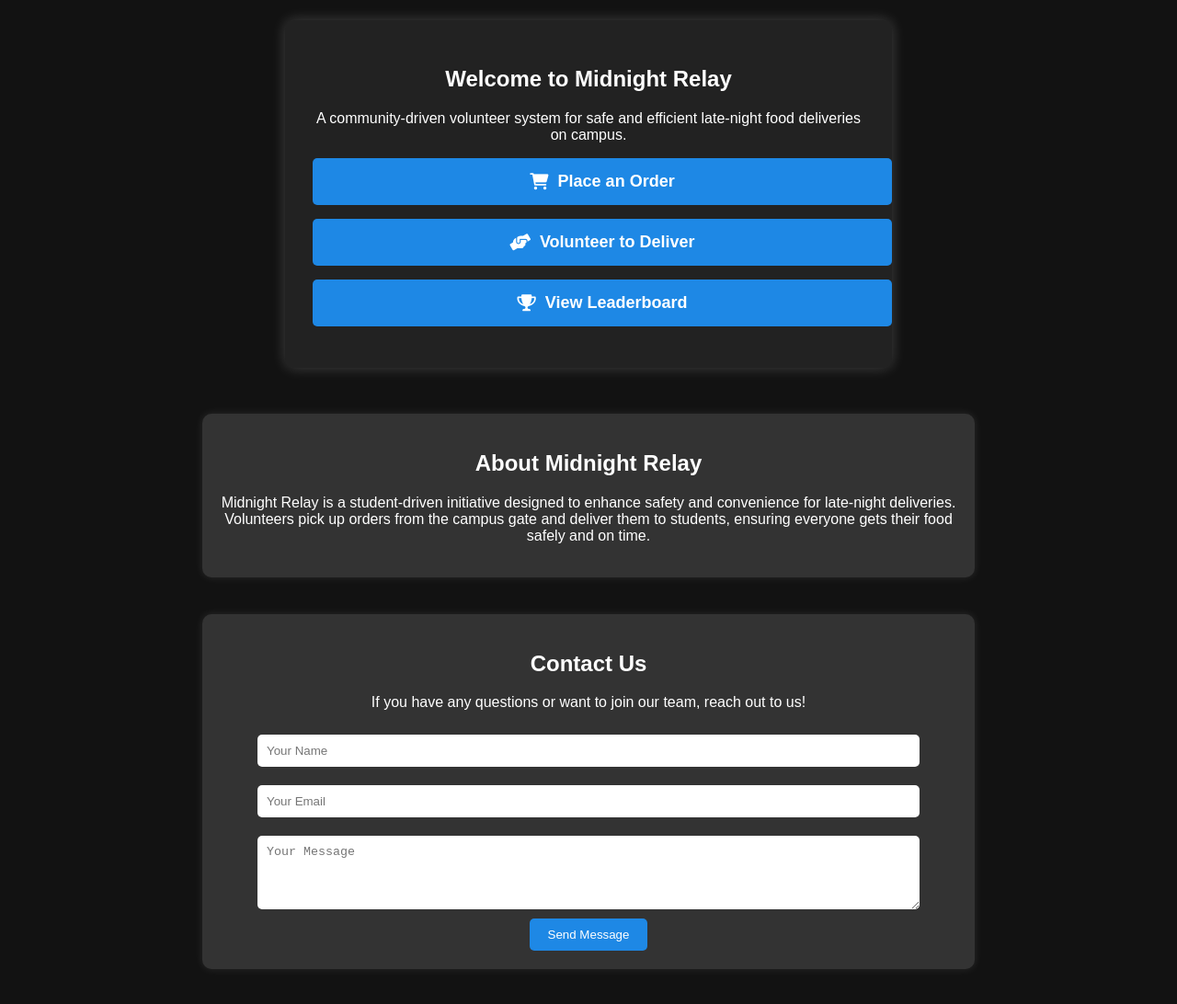
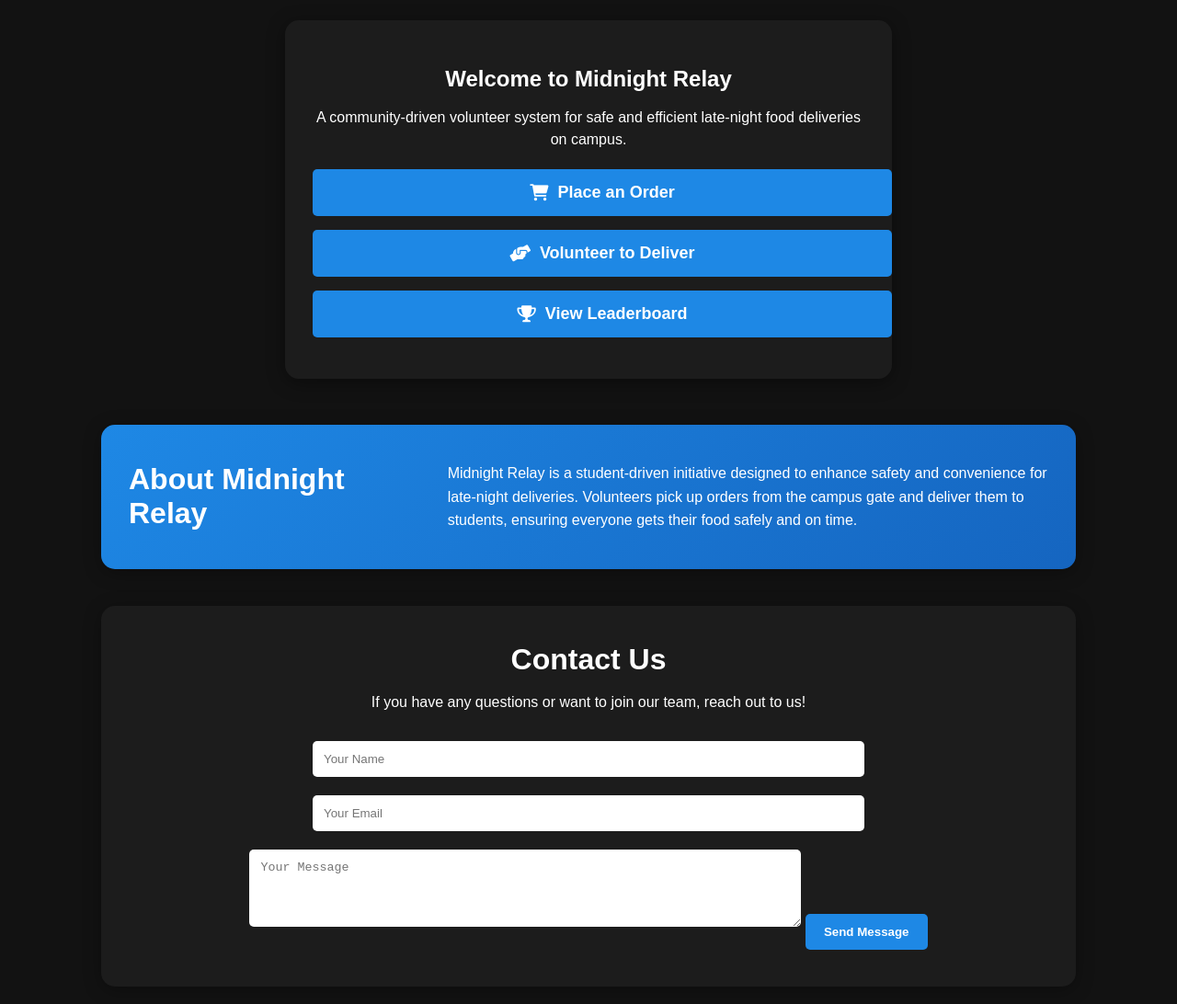
Before and after one commit to loveshuttam/midnight-relay, a plain HTML site: page index.html in a window 1280 px wide. Shown: the part 100-1192 px from the top of the page at 92% size. Drawn offline with Linux system fonts and the light colour scheme.

Commit message:
Update style.css

```diff
--- a/style.css
+++ b/style.css
@@ -2,161 +2,176 @@
 @import url("https://cdnjs.cloudflare.com/ajax/libs/font-awesome/6.0.0/css/all.min.css");
 
 body {
-
-            font-family: 'Arial', sans-serif;
-
+  font-family: Arial, sans-serif;
   margin: 0;
-
   padding: 0;
-
   background-color: #121212;
-
-            color: white;
-
+  color: #ffffff;
   text-align: center;
-
 }
 
 header {
-
-            background: #1E88E5;
-
+  background: #1e88e5;
   padding: 20px;
-
   font-size: 28px;
-
   font-weight: bold;
-
   text-transform: uppercase;
-
 }
 
+/* Container (Welcome Section) */
 .container {
+  margin: 50px auto;
+  width: 90%;
+  max-width: 600px;
+  padding: 30px;
+  background: #1c1c1c;
+  border-radius: 15px;
+  box-shadow: 0 4px 20px rgba(0, 0, 0, 0.4);
+  transition: transform 0.3s ease, box-shadow 0.3s ease;
+}
 
-            margin: 50px auto;
+.container:hover {
+  transform: translateY(-3px);
+  box-shadow: 0 8px 30px rgba(0, 0, 0, 0.5);
+}
 
-            width: 90%;
+.container h2 {
+  margin-bottom: 10px;
+}
 
-            max-width: 600px;
-
-            padding: 30px;
-
-            background: #222;
-
-            border-radius: 10px;
-
-            box-shadow: 0 0 15px rgba(255, 255, 255, 0.2);
-
-            animation: fadeIn 1s ease-in-out;
-
+.container p {
+  margin-bottom: 20px;
+  line-height: 1.5;
 }
 
 .btn {
-
   display: flex;
-
   align-items: center;
-
   justify-content: center;
-
   width: 100%;
-
   padding: 15px;
-
   margin: 15px 0;
-
-            background: #1E88E5;
-
+  background: #1e88e5;
   border: none;
-
   color: white;
-
   font-size: 18px;
-
   font-weight: bold;
-
   border-radius: 5px;
-
   cursor: pointer;
-
-            transition: all 0.3s ease-in-out;
-
+  transition: background 0.3s ease, transform 0.3s ease;
   text-decoration: none;
-
 }
 
 .btn i {
-
   margin-right: 10px;
-
 }
 
 .btn:hover {
-
-            background: #1565C0;
-
-            transform: scale(1.05);
-
+  background: #1565c0;
+  transform: scale(1.03);
 }
 
-        .about, .contact {
-
+/* About Section (Wide Tile with Gradient Background) */
+.about {
+  display: flex;
+  flex-direction: row;
+  justify-content: space-between;
+  align-items: center;
   margin: 40px auto;
-
   width: 80%;
-
-            max-width: 800px;
-
-            padding: 20px;
-
-            background: #333;
-
-            border-radius: 10px;
-
-            box-shadow: 0 0 10px rgba(255, 255, 255, 0.1);
-
+  max-width: 1000px;
+  padding: 40px 30px;
+  background: linear-gradient(135deg, #1e88e5 0%, #1565c0 100%);
+  border-radius: 15px;
+  box-shadow: 0 4px 20px rgba(0, 0, 0, 0.3);
+  transition: transform 0.3s ease, box-shadow 0.3s ease;
 }
 
-        .contact input, .contact textarea {
-
-            width: 90%;
-
-            padding: 10px;
-
-            margin: 10px 0;
-
-            border: none;
-
-            border-radius: 5px;
-
+.about:hover {
+  transform: translateY(-3px);
+  box-shadow: 0 8px 30px rgba(0, 0, 0, 0.4);
 }
 
+.about h2 {
+  flex: 1;
+  text-align: left;
+  margin: 0 20px 0 0;
+  font-size: 2em;
+  color: #ffffff;
+}
+
+.about p {
+  flex: 2;
+  text-align: left;
+  margin: 0;
+  color: #ffffff;
+  line-height: 1.6;
+}
+
+/* Contact Section (Tile with modern style) */
+.contact {
+  margin: 40px auto;
+  width: 80%;
+  max-width: 1000px;
+  padding: 40px 30px;
+  background: #1c1c1c;
+  border-radius: 15px;
+  box-shadow: 0 4px 20px rgba(0, 0, 0, 0.3);
+  transition: transform 0.3s ease, box-shadow 0.3s ease;
+}
+
+.contact:hover {
+  transform: translateY(-3px);
+  box-shadow: 0 8px 30px rgba(0, 0, 0, 0.4);
+}
+
+.contact h2 {
+  margin-top: 0;
+  margin-bottom: 10px;
+  font-size: 2em;
+}
+
+.contact p {
+  margin-bottom: 20px;
+  line-height: 1.5;
+}
+
+/* Inputs and Textarea within Contact */
+.contact input,
+.contact textarea {
+  width: 100%;
+  max-width: 600px;
+  padding: 12px;
+  margin: 10px 0;
+  border: none;
+  border-radius: 5px;
+}
+
+/* Button in Contact */
 .contact button {
-
-            background: #1E88E5;
-
+  background: #1e88e5;
   border: none;
-
-            color: white;
-
-            padding: 10px 20px;
-
+  color: #ffffff;
+  padding: 12px 20px;
   border-radius: 5px;
-
   cursor: pointer;
-
+  transition: background 0.3s ease, transform 0.3s ease;
+  font-weight: bold;
 }
 
 .contact button:hover {
-
-            background: #1565C0;
-
+  background: #1565c0;
+  transform: scale(1.03);
 }
 
+/* Animation Keyframe (Optional, if you still want it) */
 @keyframes fadeIn {
-
-            from { opacity: 0; transform: translateY(-20px); }
-
-            to { opacity: 1; transform: translateY(0); }
-
+  from {
+    opacity: 0;
+    transform: translateY(-20px);
   }
+  to {
+    opacity: 1;
+    transform: translateY(0);
+  }
+}
```
Lines whose indentation alone changed are shown as unchanged.
